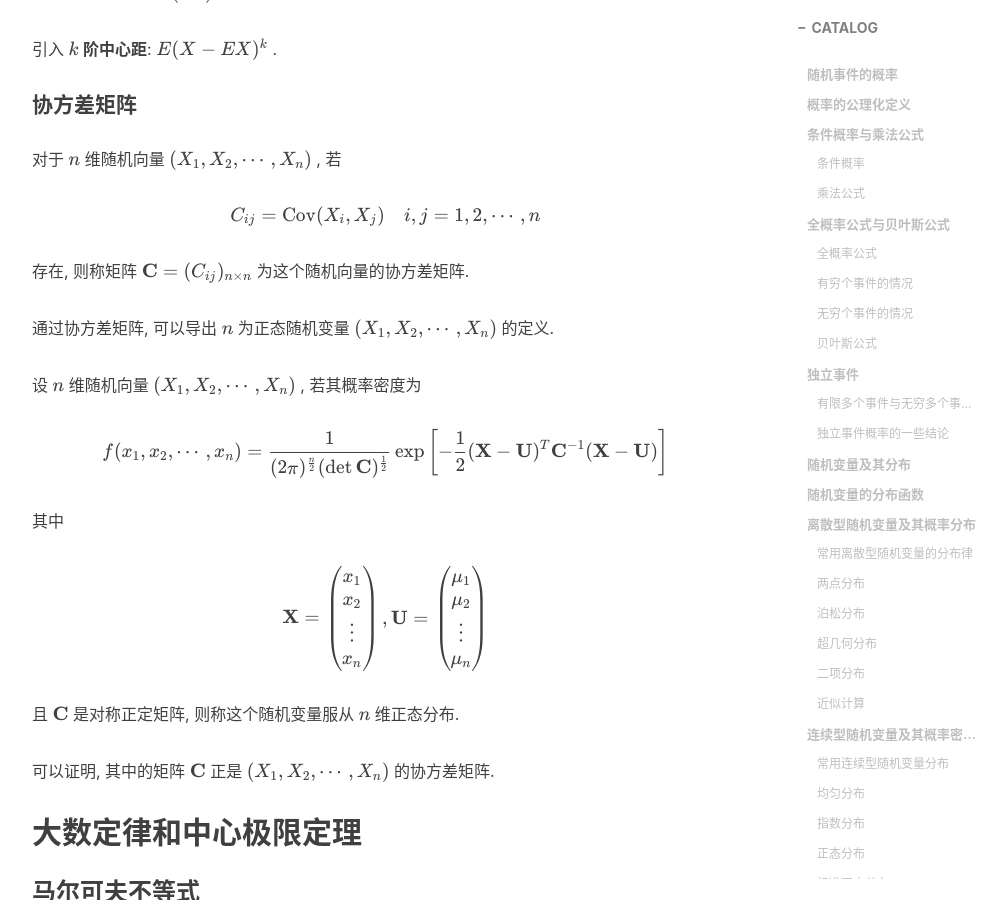
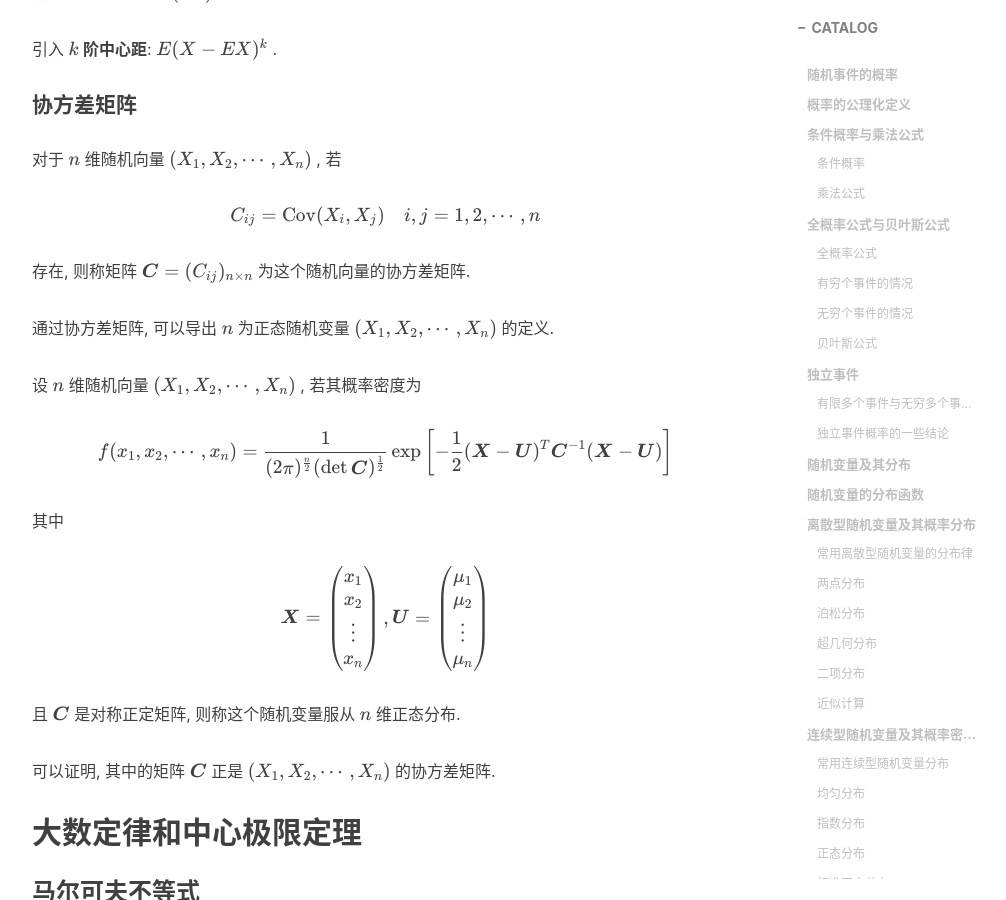
Before and after one commit to Coekjan/coekjan.github.io, a Jekyll site: the page built from _posts/Probability-Statistics/2021-01-03-Probability-Theory.md, in a window 1280 px wide and 900 px high, scrolled down 22372 px. Shown: the whole window, without its empty margins (233-1239 px from the left). Built offline with Jekyll 4.4.1, drawn with Linux system fonts in a browser that asks for light colours; nearby versions of some CDN libraries; comment, search, counter and statistics services are not loaded.

Commit message:
Update 2021-01-03-Probability-Theory.md

```diff
--- a/_posts/Probability-Statistics/2021-01-03-Probability-Theory.md
+++ b/_posts/Probability-Statistics/2021-01-03-Probability-Theory.md
@@ -910,25 +910,25 @@ $$
 C_{ij}=\operatorname{Cov}(X_i,X_j)\quad i,j=1,2,\dotsm,n
 $$
 
-存在, 则称矩阵 $\mathbf{C}=(C_{ij})_{n\times n}$ 为这个随机向量的协方差矩阵.
+存在, 则称矩阵 $\bm{C}=(C_{ij})_{n\times n}$ 为这个随机向量的协方差矩阵.
 
 通过协方差矩阵, 可以导出 $n$ 为正态随机变量 $(X_1,X_2,\dotsm,X_n)$ 的定义.
 
 设 $n$ 维随机向量 $(X_1,X_2,\dotsm,X_n)$ , 若其概率密度为
 
 $$
-f(x_1,x_2,\dotsm,x_n)=\frac{1}{(2\pi)^{\frac{n}{2}}(\det \mathbf{C})^{\frac{1}{2}}}\exp\left[-\frac{1}{2}(\mathbf{X}-\mathbf{U})^T\mathbf{C}^{-1}(\mathbf{X}-\mathbf{U})\right]
+f(x_1,x_2,\dotsm,x_n)=\frac{1}{(2\pi)^{\frac{n}{2}}(\det \bm{C})^{\frac{1}{2}}}\exp\left[-\frac{1}{2}(\bm{X}-\bm{U})^T\bm{C}^{-1}(\bm{X}-\bm{U})\right]
 $$
 
 其中
 
 $$
-\mathbf{X}=\begin{pmatrix}
+\bm{X}=\begin{pmatrix}
   x_1\\
   x_2\\
   \vdots\\
   x_n
-\end{pmatrix},\mathbf{U}=\begin{pmatrix}
+\end{pmatrix},\bm{U}=\begin{pmatrix}
   \mu_1\\
   \mu_2\\
   \vdots\\
@@ -936,9 +936,9 @@ $$
 \end{pmatrix}
 $$
 
-且 $\mathbf{C}$ 是对称正定矩阵, 则称这个随机变量服从 $n$ 维正态分布.
+且 $\bm{C}$ 是对称正定矩阵, 则称这个随机变量服从 $n$ 维正态分布.
 
-可以证明, 其中的矩阵 $\mathbf{C}$ 正是 $(X_1,X_2,\dotsm,X_n)$ 的协方差矩阵.
+可以证明, 其中的矩阵 $\bm{C}$ 正是 $(X_1,X_2,\dotsm,X_n)$ 的协方差矩阵.
 
 ## 大数定律和中心极限定理
 
```
